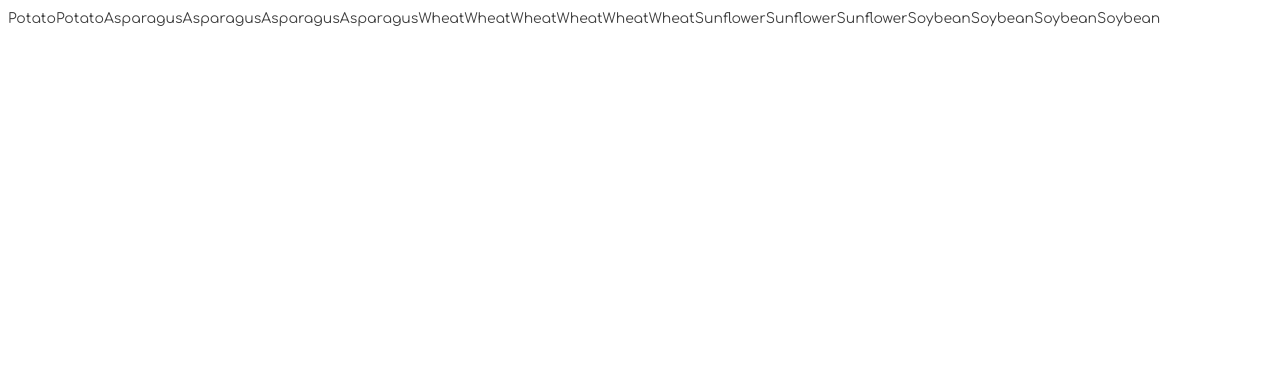
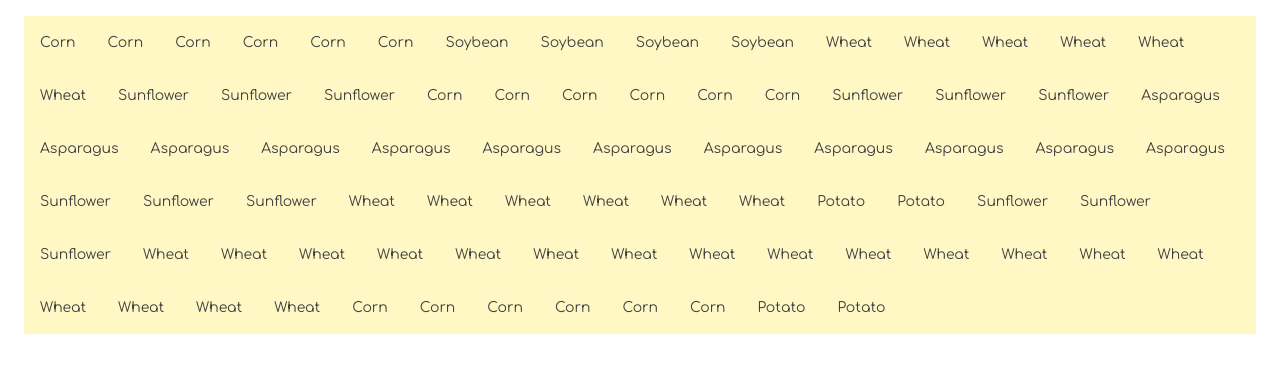
Before and after one commit to tiffani-burk/modern-farm, a website with bundled scripts: page src/index.html in a window 1280 px wide. Built offline with nearby package versions, Linux system fonts and the light colour scheme; a web font is replaced by a local one.

Commit message:
added css and flex. all tests passed. modern farm is complete.

```diff
--- a/src/index.html
+++ b/src/index.html
@@ -8,9 +8,10 @@
 
     <body>
         <main class="container">
+            <section class="plant-list"></section>
             <div class="messages"></div>
         </main>
-        <section class="plant-list"></section>
+
 
         <script type="module" src="./scripts/main.js"></script>
     </body>
--- a/src/scripts/field.js
+++ b/src/scripts/field.js
@@ -27,40 +27,46 @@ let plantsInField = []
 //Goal of this funtion: to add the seed to the field
 //exporting a function
 export const addPlant = (seedObj) => {
+    if (Array.isArray(seedObj)) {
+        plantsInField.push(seedObj[0])
+        plantsInField.push(seedObj[1])
+    }
     //push seedObj to empty array above
-    plantsInField.push(seedObj)
+    else {
+        plantsInField.push(seedObj)
+    }
 }
 
 
-//invoke createPotato function
-const potatoSeed = createPotato()
-// //pushing potatoSeed to plantsInField array
-plantsInField.push (potatoSeed)
+// //invoke createPotato function
+// const potatoSeed = createPotato()
+// // //pushing potatoSeed to plantsInField array
+// plantsInField.push (potatoSeed)
 
-// //invoke
-const asparagusSeed = createAsparagus()
-// //push
-plantsInField.push(asparagusSeed)
+// // //invoke
+// const asparagusSeed = createAsparagus()
+// // //push
+// plantsInField.push(asparagusSeed)
 
-// //invoke
-const wheatSeed = createWheat()
-// //push
-plantsInField.push(wheatSeed)
+// // //invoke
+// const wheatSeed = createWheat()
+// // //push
+// plantsInField.push(wheatSeed)
 
-// //invoke
-const sunflowerSeed = createSunflower()
-// //push
-plantsInField.push(sunflowerSeed)
+// // //invoke
+// const sunflowerSeed = createSunflower()
+// // //push
+// plantsInField.push(sunflowerSeed)
 
-// //invoke
-const soybeanSeed = createSoybean()
-// //push
-plantsInField.push(soybeanSeed)
+// // //invoke
+// const soybeanSeed = createSoybean()
+// // //push
+// plantsInField.push(soybeanSeed)
 
-const cornSeed = createCorn()
-// //push
-plantsInField.push(cornSeed)
-// }
+// const cornSeed = createCorn()
+// // //push
+// plantsInField.push(cornSeed)
+// // }
 
 
 
--- a/src/scripts/main.js
+++ b/src/scripts/main.js
@@ -10,8 +10,13 @@
 
 console.log("Welcome to the main module")
 
-//import and invoke createPlant function from plan.js
+//imports
 import { createPlan } from './plan.js'
+import { harvestPlants } from './harvester.js'
+import { plantCatalog } from './catalog.js'
+import { usePlants } from './field.js'
+import { plantSeeds } from './tractor.js'
+
 
 const yearlyPlan = createPlan() //invoking the function
 
@@ -20,76 +25,14 @@ console.log("yearlyPlan", yearlyPlan)
 //invoke plant seeds and pass it yearlyPlan
 plantSeeds(yearlyPlan)
 
-//import seed functions
-import { createAsparagus } from './seeds/asparagus.js'
-
-//invoke asparagus function
-const asparagusSeed = createAsparagus()
-
-//console log the new variable
-console.log("asparagusSeed", asparagusSeed) //can comment the name using  ""
-
-//import potato func
-import { createPotato } from './seeds/potato.js'
-
-//invoke it
-const potatoSeed = createPotato()
-
-//console log
-console.log( "potatoSeed", potatoSeed)
-
-//import wheat function
-import { createWheat } from './seeds/wheat.js'
-
-//invoke function
-const wheatSeed = createWheat()
-
-//console log var
-console.log( "wheatSeed", wheatSeed)
-
-//import sunfloer function
-import {createSunflower} from './seeds/sunflower.js'
-
-//invoke function
-const sunFlowerSeeds = createSunflower()
-
-//console log
-console.log("sunFlowerSeeds", sunFlowerSeeds)
-
-//import soybean function
-import { createSoybean } from './seeds/soybean.js'
-
-//invoke it
-const soySeed = createSoybean()
-
-//console log variable
-console.log("soySeed", soySeed)
-
-
-//  imoport corn function
-import { createCorn } from './seeds/corn.js'
-
-//invoke corn function
-const cornSeed = createCorn() //capturing return value of createCorn in a var
-
-//console log corn var
-console.log("cornSeed", cornSeed)
-
-
-//importing usePlants function into main
-import { usePlants } from './field.js'
-import { plantSeeds } from './tractor.js'
 
 //invoked usePlants and set = to plantCopy var
-const plantsInField = usePlants(plantSeeds)
+const plantsInTheField = usePlants()
 //console.log
-console.log( "plantCopy", plantsInField)
-
-import { harvestPlants } from './harvester.js'
-import { plantCatalog } from './catalog.js'
+console.log( "plantCopy", plantsInTheField)
 
 //invoke harvestPLants
-const plants = harvestPlants(plantsInField)
+const plants = harvestPlants(plantsInTheField)
 
 console.log("plants", plants)
 
--- a/src/scripts/seeds/corn.js
+++ b/src/scripts/seeds/corn.js
@@ -6,6 +6,7 @@
 //3. import it to main.js
 //3. invoke function in main
 //4. console log it in main
+//Creating a Seed Module
 
 //Goal of this function is to return an array with two
 //identical objects holding type, height and output
--- a/src/scripts/tractor.js
+++ b/src/scripts/tractor.js
@@ -35,22 +35,22 @@ export const plantSeeds = (plan) => {
                addPlant(cornSeed)
            }
            if (plan[i][j] === 'Asparagus') {
-               const asparagusSeed = createAsparagus
+               const asparagusSeed = createAsparagus()
                addPlant(asparagusSeed)
            }
            if (plan[i][j] === 'Soybean'){
-                const soybeanSeed = createSoybean
+                const soybeanSeed = createSoybean()
                 addPlant(soybeanSeed)
           }
           if (plan[i][j] === 'Sunflower'){
-              const sunflowerSeed = createSunflower
+              const sunflowerSeed = createSunflower()
               addPlant(sunflowerSeed)
           }
           if (plan[i][j] === 'Wheat') {
-              const wheatSeed = createWheat
+              const wheatSeed = createWheat()
               addPlant(wheatSeed)
           }
-          return plan
+
     }
 }
 }
--- a/src/styles/main.css
+++ b/src/styles/main.css
@@ -33,7 +33,20 @@ h1,h2,h3,h4,h5,h6 {
 .red {
     background-color: darksalmon;
 }
+.container {
+    background-color: #fff8c5;
+    margin: 1rem;
+}
 
+/* The whole list of plants */
 .plant-list {
-    display: flex; flex-flow: wrap;
+    display:
+    flex;
+    flex-flow: wrap;
+    justify-content: flex-start;
+    align-items: stretch;
 }
+/* Specific food item */
+.harvested-food {
+    padding: 1rem;
+}
```
